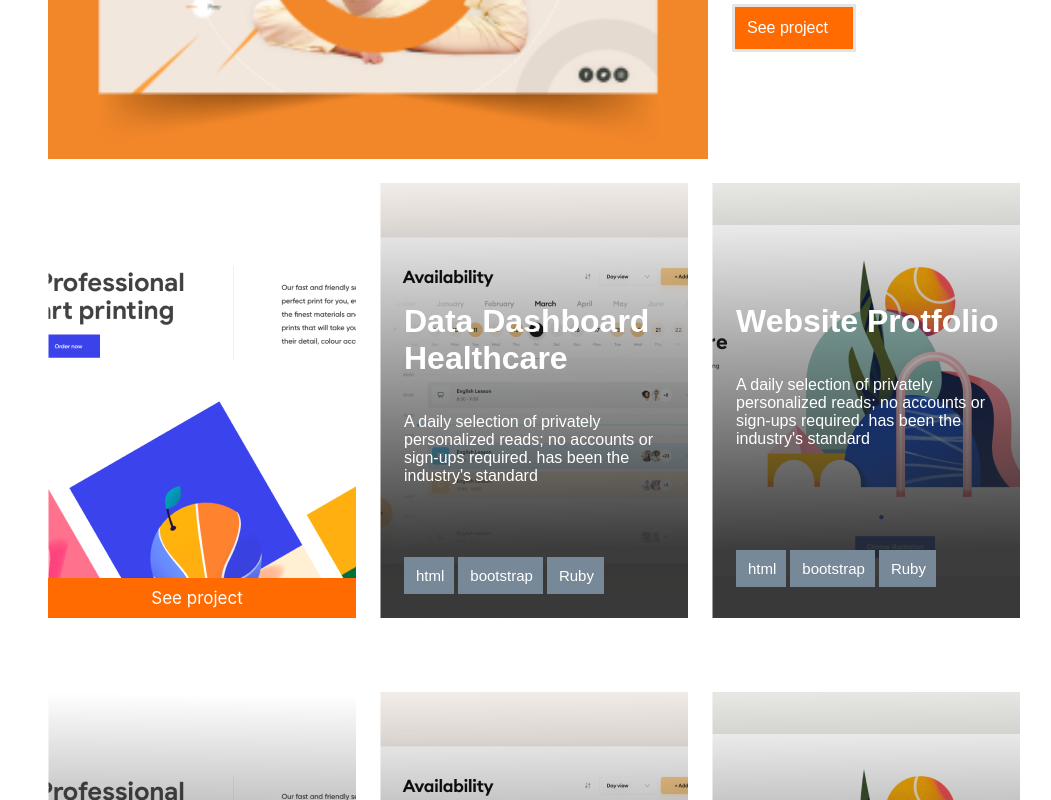
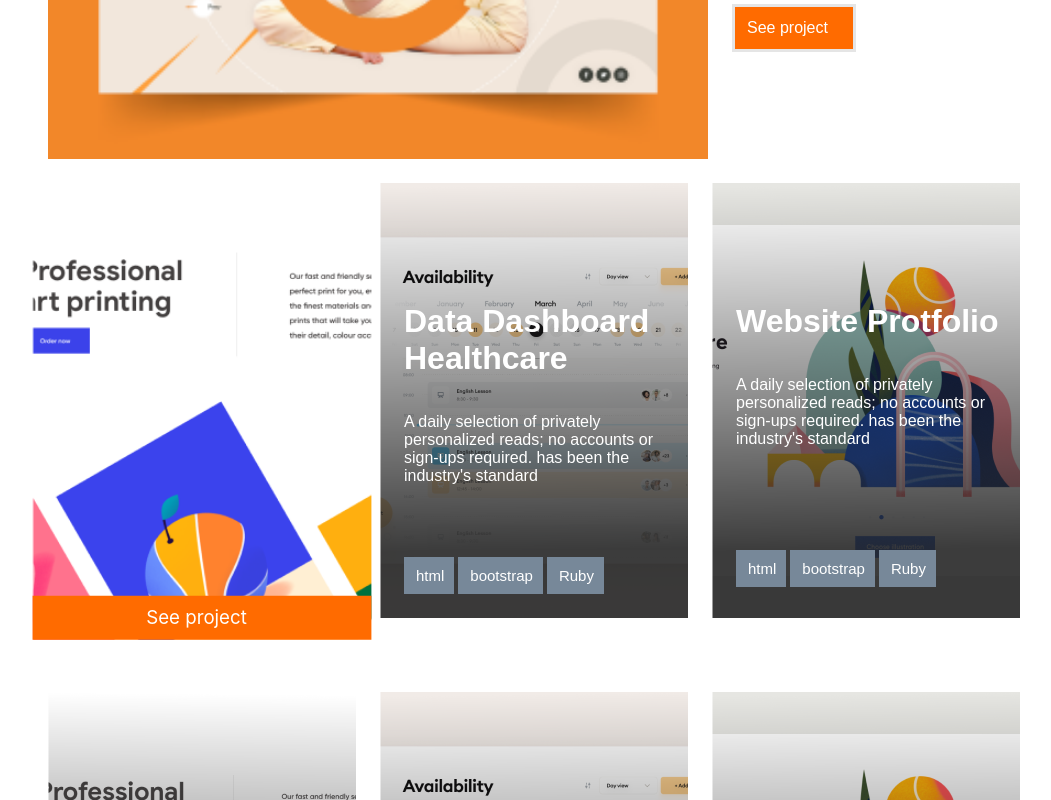
Before and after one commit to aster-alemu/Mobile-Version, a website: page index.html in a window 1280 px wide. In both pictures the pointer is over the element "See project". Shown: the part 1415-2215 px from the top of the page, without its empty margins (117-1168 px from the left). Drawn offline with Linux system fonts and the light colour scheme.

Commit message:
Add scale transformation to works card

```diff
--- a/style.css
+++ b/style.css
@@ -185,6 +185,11 @@ img {
   background-image: url("image/second.png");
   margin-top: 24px;
   margin-bottom: 50px;
+  transition: 2s;
+}
+
+.cardtwo:hover {
+  transform: scale(1.1);
 }
 
 .cardtwo h5 {
```
